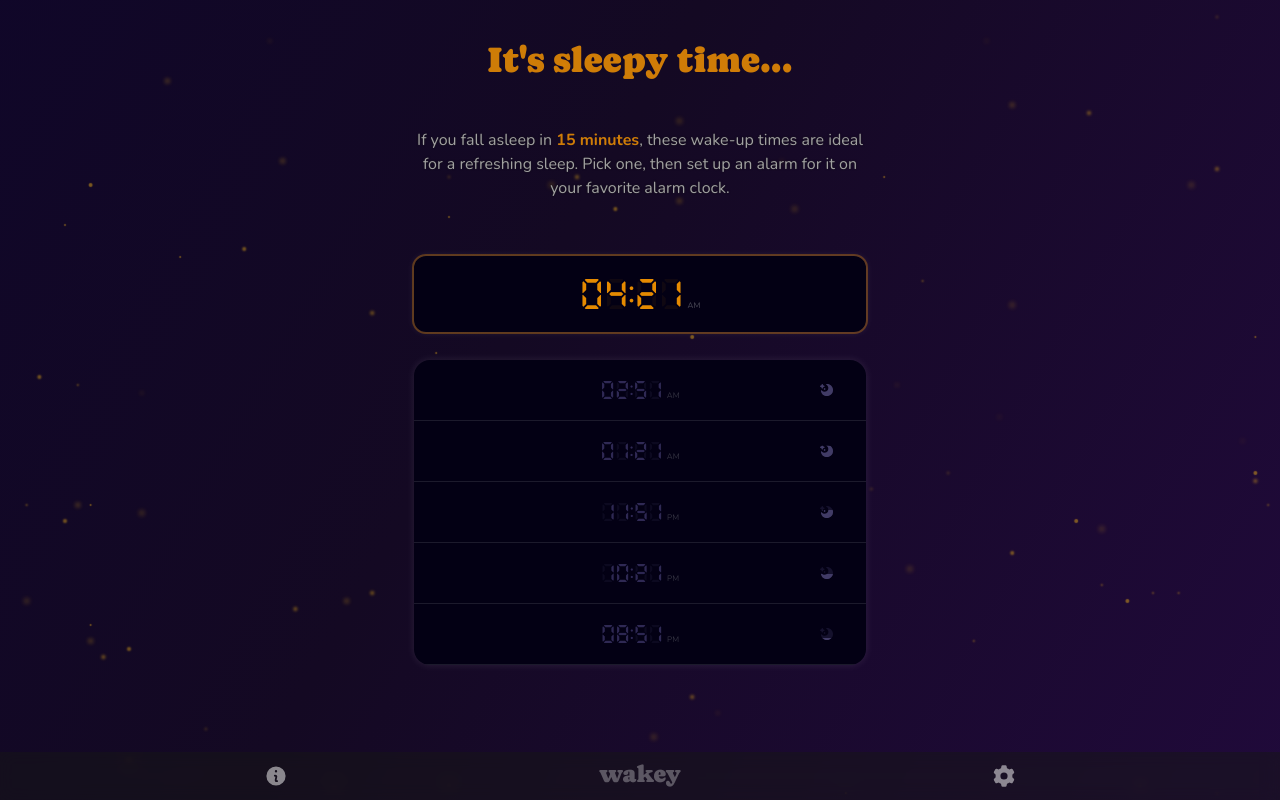
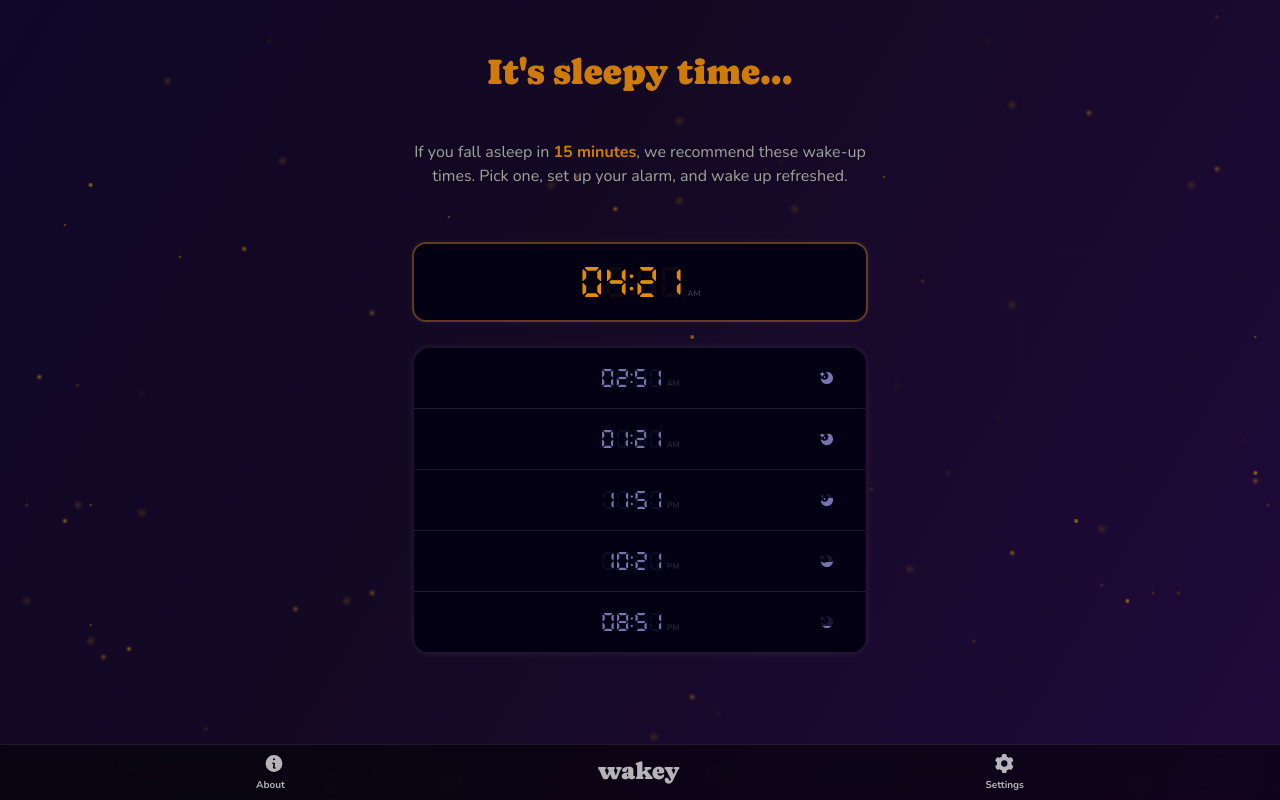
Before and after one commit to aronsantha/wakey, a React (Vite) app: page / in a window 1280 px wide. Built offline with nearby package versions, Linux system fonts and the light colour scheme.

Commit message:
ui updates

```diff
--- a/src/components/App.jsx
+++ b/src/components/App.jsx
@@ -156,30 +156,32 @@ function App() {
         />
       </div>
       <div className="flex h-screen flex-col items-center overflow-y-auto scroll-smooth pb-40 md:justify-center">
-        <footer className="fixed right-0 bottom-0 z-50 h-12 w-full bg-neutral-900/50 px-3 backdrop-blur">
+        <footer className="fixed right-0 bottom-0 z-50 h-14 w-full border-t-[1px] border-neutral-300/10 bg-black/50 px-3 backdrop-blur">
           <div className="mx-auto flex h-full w-full max-w-[800px] items-center justify-between px-4">
             <button
               onClick={() => setShownModal("ABOUT")}
-              className="z-10 h-10 w-10 cursor-pointer rounded-full p-2 text-white opacity-50 transition-all duration-75 hover:opacity-100 focus:ring-2 focus:ring-white focus:outline-none"
+              className="z-10 flex h-10 cursor-pointer flex-col text-white opacity-70 transition-all duration-75 hover:opacity-100 focus:ring-2 focus:ring-white focus:outline-none"
               style={{
                 opacity: shownModal === "ABOUT" && "1",
               }}
               aria-label="Open about modal"
             >
-              <InformationCircleIcon className="h-full w-full" />
+              <InformationCircleIcon className="h-full w-full pb-1" />
+              <p className="text-[10px] font-bold">About</p>
             </button>
-            <h1 className="font-caprasimo pb-1 text-2xl text-white/30">
+            <h1 className="font-caprasimo pb-1 text-2xl text-white/70">
               wakey
             </h1>
             <button
               onClick={() => setShownModal("SETTINGS")}
-              className="z-10 h-10 w-10 cursor-pointer rounded-full p-2 text-white opacity-50 transition-all duration-75 hover:opacity-100 focus:ring-2 focus:ring-white focus:outline-none"
+              className="z-10 flex h-10 cursor-pointer flex-col text-white opacity-70 transition-all duration-75 hover:opacity-100 focus:ring-2 focus:ring-white focus:outline-none"
               style={{
                 opacity: shownModal === "SETTINGS" && "1",
               }}
               aria-label="Open settings modal"
             >
-              <Cog6ToothIcon className="h-full w-full" />
+              <Cog6ToothIcon className="h-full w-full pb-1" />
+              <p className="text-[10px] font-bold">Settings</p>
             </button>
           </div>
         </footer>
@@ -196,8 +198,8 @@ function App() {
               >
                 {offsetInMins || 0} minutes
               </button>
-              , these wake-up times are ideal for a refreshing sleep. Pick one,
-              then set up an alarm for it on your favorite alarm clock.
+              , we recommend these wake-up times. Pick one, set up your alarm,
+              and wake up refreshed.
             </h2>
           </div>
 
@@ -233,10 +235,10 @@ function App() {
                     <div className="flex flex-row items-center justify-between border-b-[1px] border-white/10 px-8 py-4">
                       <div className="mx-auto flex items-end gap-1">
                         <div className="grid">
-                          <p className="font-digital col-1 row-1 text-[#2c2652]">
+                          <p className="font-digital z-10 col-1 row-1 text-[#7a72ad]">
                             {formatTime(interval).time}
                           </p>
-                          <p className="font-digital col-1 row-1 text-[#413b66]/15">
+                          <p className="font-digital col-1 row-1 text-[#7a72ad]/10">
                             00:00
                           </p>
                         </div>
@@ -256,7 +258,7 @@ function App() {
                         title={SLEEP_CYCLE_INTERVALS[index] + " " + "hours"}
                       >
                         <svg
-                          className="col-1 row-1 text-[#413b66]/30"
+                          className="col-1 row-1 text-[#7a72ad]/20"
                           fill="currentColor"
                           height="100%"
                           width="100%"
@@ -276,7 +278,7 @@ function App() {
                           </g>
                         </svg>
                         <svg
-                          className="col-1 row-1 text-[#413b66]"
+                          className="col-1 row-1 text-[#7a72ad]"
                           style={{
                             clipPath: `inset(${heightPercent}% 0 0  0)`,
                           }}
```
